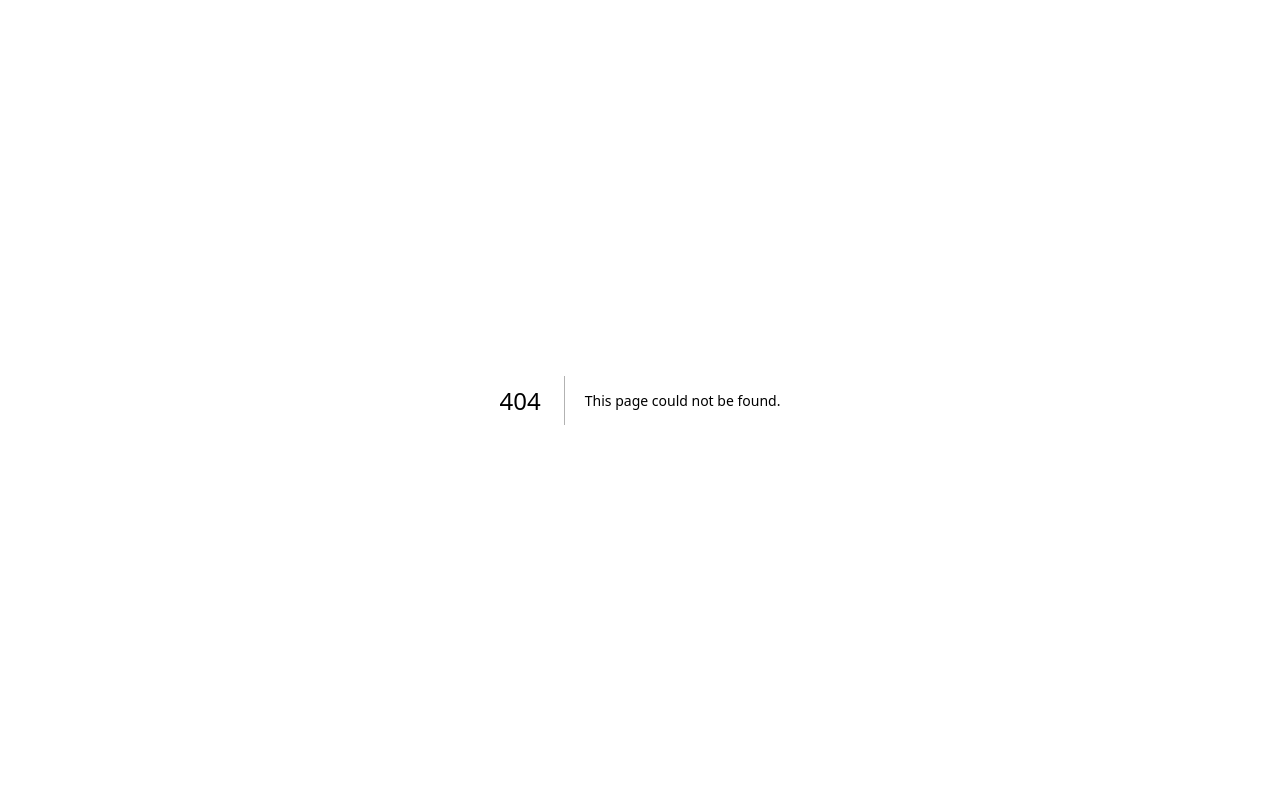
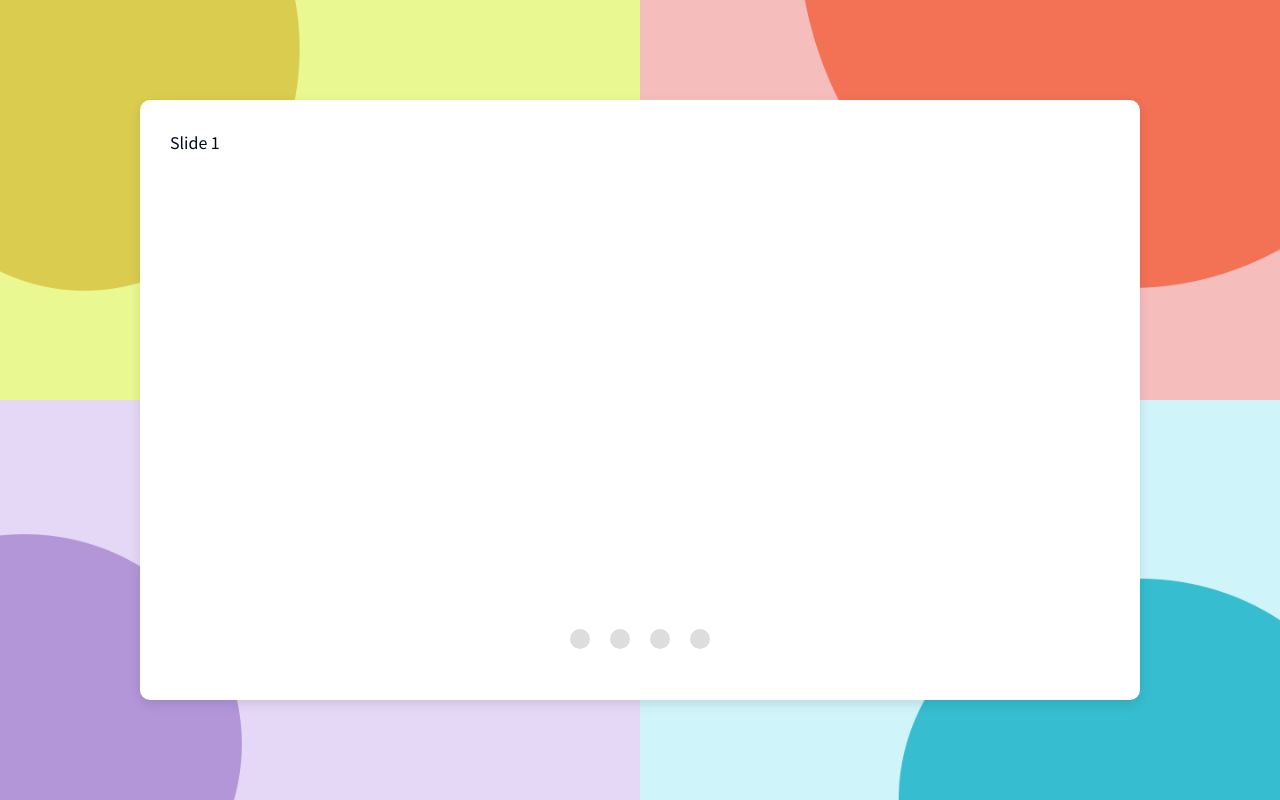
Before and after one commit to kapibara-tornado/frontend-app, a Next.js app: page /resultdetail in a window 1280 px wide. Before the commit this address had no page. Built offline with nearby package versions, Linux system fonts and the light colour scheme.

Commit message:
add: layout resultdetail

```diff
--- a/package.json
+++ b/package.json
@@ -21,6 +21,8 @@
     "next": "14.2.6",
     "react": "^18",
     "react-dom": "^18",
+    "react-slick": "^0.30.2",
+    "slick-carousel": "^1.8.1",
     "styled-components": "^6.1.12",
     "tailwind-merge": "^2.5.2",
     "tailwindcss-animate": "^1.0.7"
@@ -29,6 +31,7 @@
     "@types/node": "^20",
     "@types/react": "^18",
     "@types/react-dom": "^18",
+    "@types/react-slick": "^0.23.13",
     "@types/styled-components": "^5.1.34",
     "babel-plugin-styled-components": "^2.1.4",
     "eslint": "^8",
--- /dev/null
+++ b/src/app/resultdetail/page.tsx
@@ -0,0 +1,29 @@
+'use client';
+
+import styled from 'styled-components';
+import React from 'react';
+import { SimpleSlider } from '@/components/features/SimpleSlider';
+
+const resultDetail = () => {
+  return (
+    <div>
+      <Wrapper>
+        <SimpleSlider />
+      </Wrapper>
+    </div>
+  );
+};
+
+export default resultDetail;
+
+const Wrapper = styled.div`
+  background-image: url(/backgroundImage/resultDetailBackground.png);
+  background-size: cover;
+  background-position: center;
+  background-repeat: no-repeat;
+  width: 100%;
+  min-height: 100vh;
+  display: flex;
+  justify-content: center;
+  align-items: center;
+`;
--- /dev/null
+++ b/src/components/features/SimpleSlider.tsx
@@ -0,0 +1,101 @@
+'use client';
+
+import React from 'react'
+import Slider from 'react-slick';
+import "slick-carousel/slick/slick.css";
+import "slick-carousel/slick/slick-theme.css";
+import styled from 'styled-components';
+
+export const SimpleSlider = () => {
+  const settings = {
+    dots: true,
+    infinite: true,
+    speed: 500,
+    slidesToShow: 1,
+    slidesToScroll: 1,
+    customPaging: () => <Dot />,
+    dotsClass: "slick-dots custom-dots",
+  };
+
+  return (
+    <div>
+      <SliderContainer>
+      <StyledSlider {...settings}>
+      <div>
+        <h3>Slide 1</h3>
+      </div>
+      <div>
+        <h3>Slide 2</h3>
+      </div>
+      <div>
+        <h3>Slide 3</h3>
+      </div>
+      <div>
+        <h3>Slide 4</h3>
+      </div>
+      </StyledSlider>
+      </SliderContainer>
+
+    </div>
+  )
+}
+
+const SliderContainer = styled.div`
+  max-width: 1000px;
+  height: 600px;
+  margin: 50px auto;
+  background-color: white;
+  padding: 30px;
+  border-radius: 10px;
+  box-shadow: 0 4px 12px rgba(0, 0, 0, 0.1);
+`;
+
+const StyledSlider = styled(Slider)`
+  .slick-list {
+    margin: 0 -10px;
+  }
+
+  .slick-slide > div {
+    padding: 0 10px;
+  }
+
+  .slick-dots.custom-dots {
+    bottom: -500px;
+  }
+
+  .slick-dots.custom-dots li {
+    margin: 0 10px;
+  }
+
+  .slick-dots.custom-dots li button {
+    &:before {
+      font-size: 16px;
+      color: #ddd;
+      opacity: 1;
+      transition: color 0.3s ease;
+    }
+  }
+
+  .slick-dots.custom-dots li.slick-active button:before {
+    color: #333;
+  }
+
+  .slick-dots.custom-dots li.slick-active button:before {
+    color: #fff;
+    background-color: #333;
+    border-radius: 50%;
+  }
+`;
+
+const Dot = styled.div`
+  width: 20px;
+  height: 20px;
+  background-color: #ddd;
+  border-radius: 50%;
+  cursor: pointer;
+  transition: background-color 0.3s ease;
+
+  &:hover {
+    background-color: #333;
+  }
+`;
```
Also changed, not shown: public/backgroundImage/resultDetailBackground.png (added), 1 other file (tests, documents, lock files or other folders).
